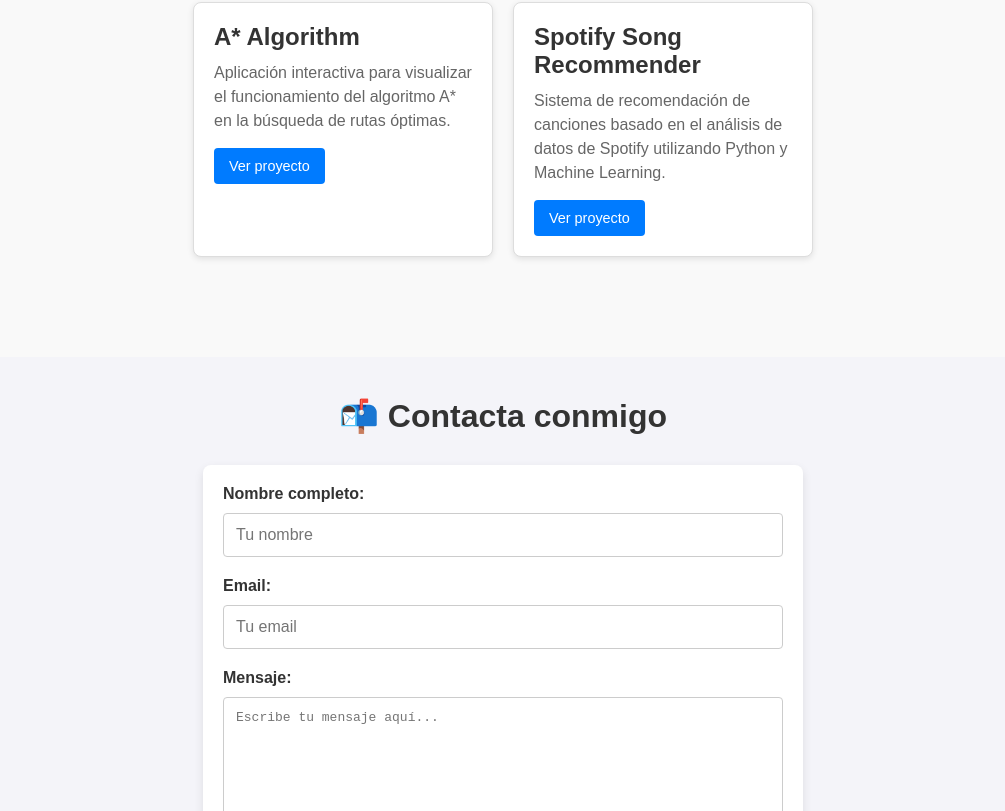
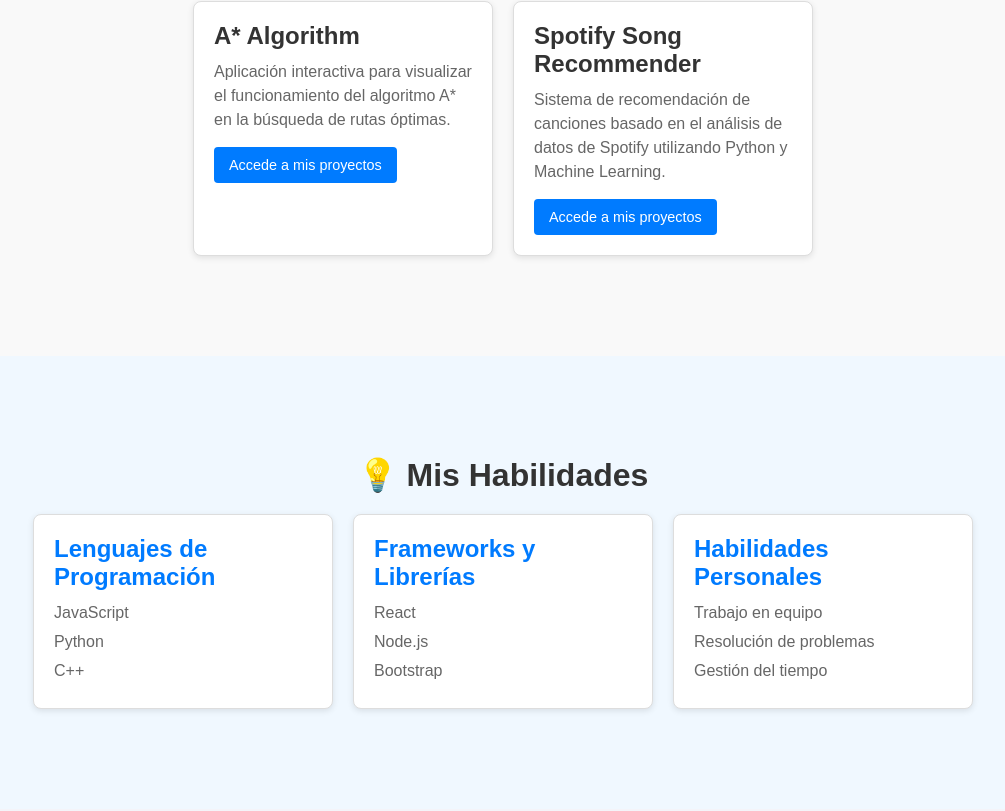
Before and after one commit to gabrielnassri/marca_gabri, a React (Create React App) app: page / in a window 1280 px wide. Shown: the part 1149-1960 px from the top of the page, without its empty margins (137-1142 px from the left). Built offline with nearby package versions, Linux system fonts and the light colour scheme.

Commit message:
Creación y desarollo de Skills.

```diff
--- a/src/App.jsx
+++ b/src/App.jsx
@@ -7,6 +7,7 @@ import AboutMe from "./components/AboutMe";
 import PortfolioPage from "./components/PortfolioPage";
 import ContactForm from "./components/ContactForm";
 import FooterPage from "./components/FooterPage";
+import Skills from "./components/Skills";
 
 function App() {
   return (
@@ -24,6 +25,10 @@ function App() {
         <PortfolioPage />
       </section>
 
+      <section id="skills">
+        <Skills />
+      </section>
+
       {/* Sección de contacto */}
       <section id="contact">
         <ContactForm />
--- a/src/components/PortfolioPage.jsx
+++ b/src/components/PortfolioPage.jsx
@@ -23,7 +23,7 @@ const projects = [
 const PortfolioPage = () => {
     return (
       <section id="portfolio">
-        <h2>🛠️ Mi Portafolio</h2>
+        <h2>Mis Proyectos</h2>
         <div className="portfolio-container">
           {projects.map((project) => (
             <div key={project.id} className="portfolio-card">
@@ -35,7 +35,7 @@ const PortfolioPage = () => {
                 rel="noopener noreferrer"
                 className="portfolio-link"
               >
-                Ver proyecto
+                Accede a mis proyectos
               </a>
             </div>
           ))}
--- /dev/null
+++ b/src/components/Skills.jsx
@@ -0,0 +1,30 @@
+import React from "react";
+import "./styles/skills.css";
+
+const Skills = () => {
+  const skills = [
+    { category: "Lenguajes de Programación", list: ["JavaScript", "Python", "C++"] },
+    { category: "Frameworks y Librerías", list: ["React", "Node.js", "Bootstrap"] },
+    { category: "Habilidades Personales", list: ["Trabajo en equipo", "Resolución de problemas", "Gestión del tiempo"] },
+  ];
+
+  return (
+    <section id="skills">
+      <h2>💡 Mis Habilidades</h2>
+      <div className="skills-container">
+        {skills.map((skillSet, index) => (
+          <div key={index} className="skills-category">
+            <h3>{skillSet.category}</h3>
+            <ul>
+              {skillSet.list.map((skill, idx) => (
+                <li key={idx}>{skill}</li>
+              ))}
+            </ul>
+          </div>
+        ))}
+      </div>
+    </section>
+  );
+};
+
+export default Skills;
--- /dev/null
+++ b/src/components/styles/skills.css
@@ -0,0 +1,55 @@
+/* Skills.css */
+
+/* Contenedor principal */
+#skills {
+    padding: 50px 20px;
+    background-color: #f0f8ff;
+    text-align: center;
+  }
+
+  /* Título de la sección */
+  #skills h2 {
+    font-size: 2rem;
+    margin-bottom: 20px;
+    color: #333;
+  }
+
+  /* Contenedor de las categorías de habilidades */
+  .skills-container {
+    display: flex;
+    flex-wrap: wrap;
+    gap: 20px;
+    justify-content: center;
+  }
+
+  /* Categoría de habilidades */
+  .skills-category {
+    background-color: #ffffff;
+    border: 1px solid #ddd;
+    border-radius: 8px;
+    box-shadow: 0 2px 6px rgba(0, 0, 0, 0.1);
+    max-width: 300px;
+    width: 100%;
+    padding: 20px;
+    text-align: left;
+  }
+
+  /* Título de cada categoría */
+  .skills-category h3 {
+    font-size: 1.5rem;
+    margin-bottom: 10px;
+    color: #007bff;
+  }
+
+  /* Lista de habilidades */
+  .skills-category ul {
+    list-style-type: none;
+    padding: 0;
+  }
+
+  .skills-category ul li {
+    font-size: 1rem;
+    margin: 5px 0;
+    color: #666;
+    line-height: 1.5;
+  }
```
